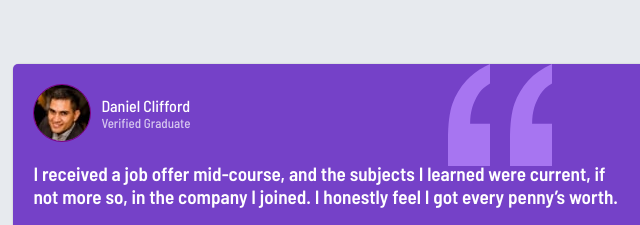
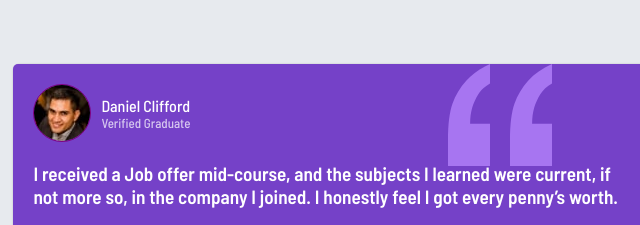
Before and after one commit to Evaedi/testimonial-grid-frontend-mentor-challenge-solution, a plain HTML site: page testimonials-grid-section-main/index.html in a window 1280 px wide. Shown: the top 225 px of the page, 25-665 px from the left. Drawn offline with Linux system fonts and the light colour scheme.

Commit message:
test commit 1

```diff
--- a/testimonials-grid-section-main/index.html
+++ b/testimonials-grid-section-main/index.html
@@ -24,7 +24,7 @@
             <p>Verified Graduate</p>
            </div>
           </div>
-            <h4>I received a job offer mid-course, and the subjects I learned were current, if not more so,
+            <h4>I received a Job offer mid-course, and the subjects I learned were current, if not more so,
             in the company I joined. I honestly feel I got every penny’s worth.</h4>
             <p>“ I was an EMT for many years before I joined the bootcamp. I’ve been looking to make a
             transition and have heard some people who had an amazing experience here. I signed up
```
